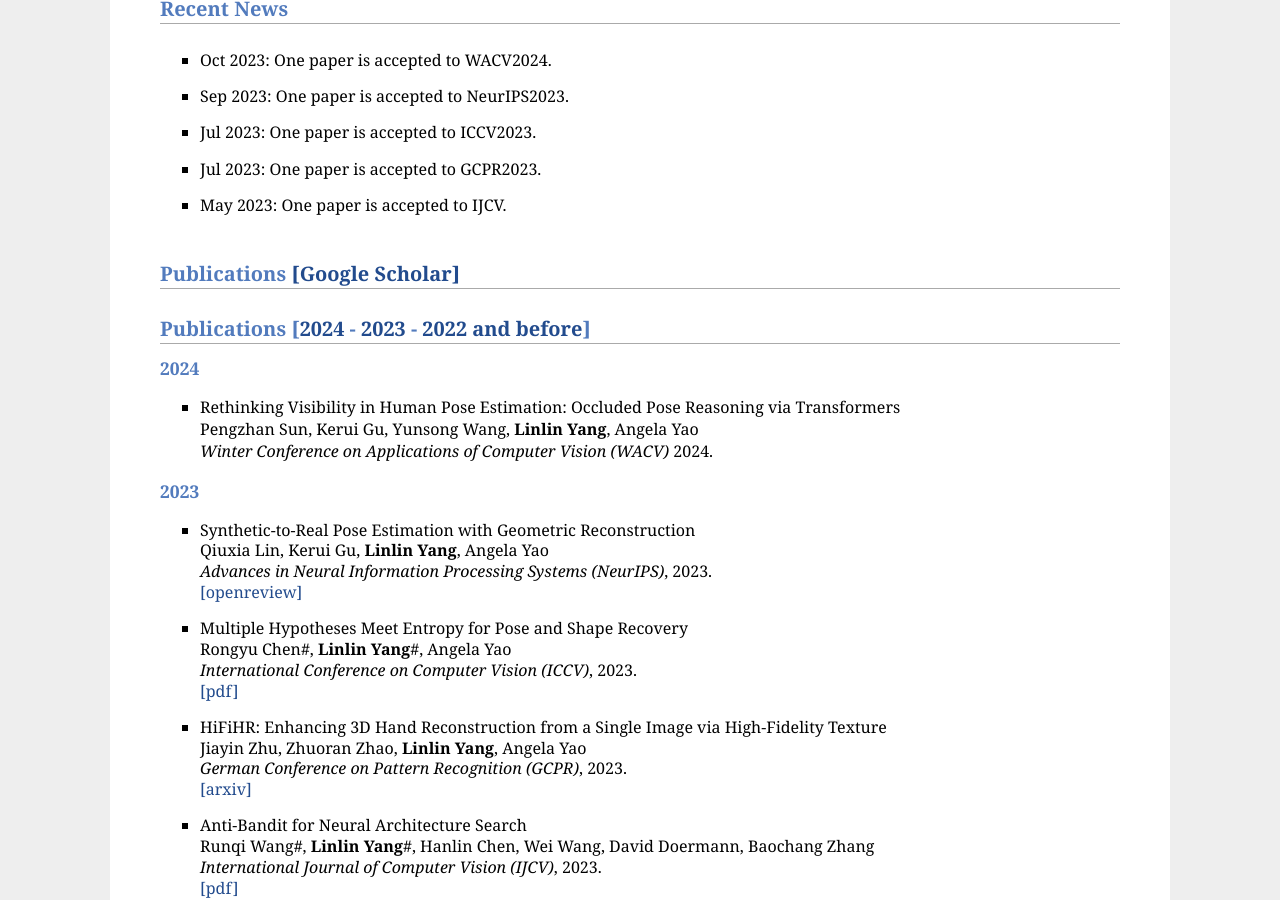
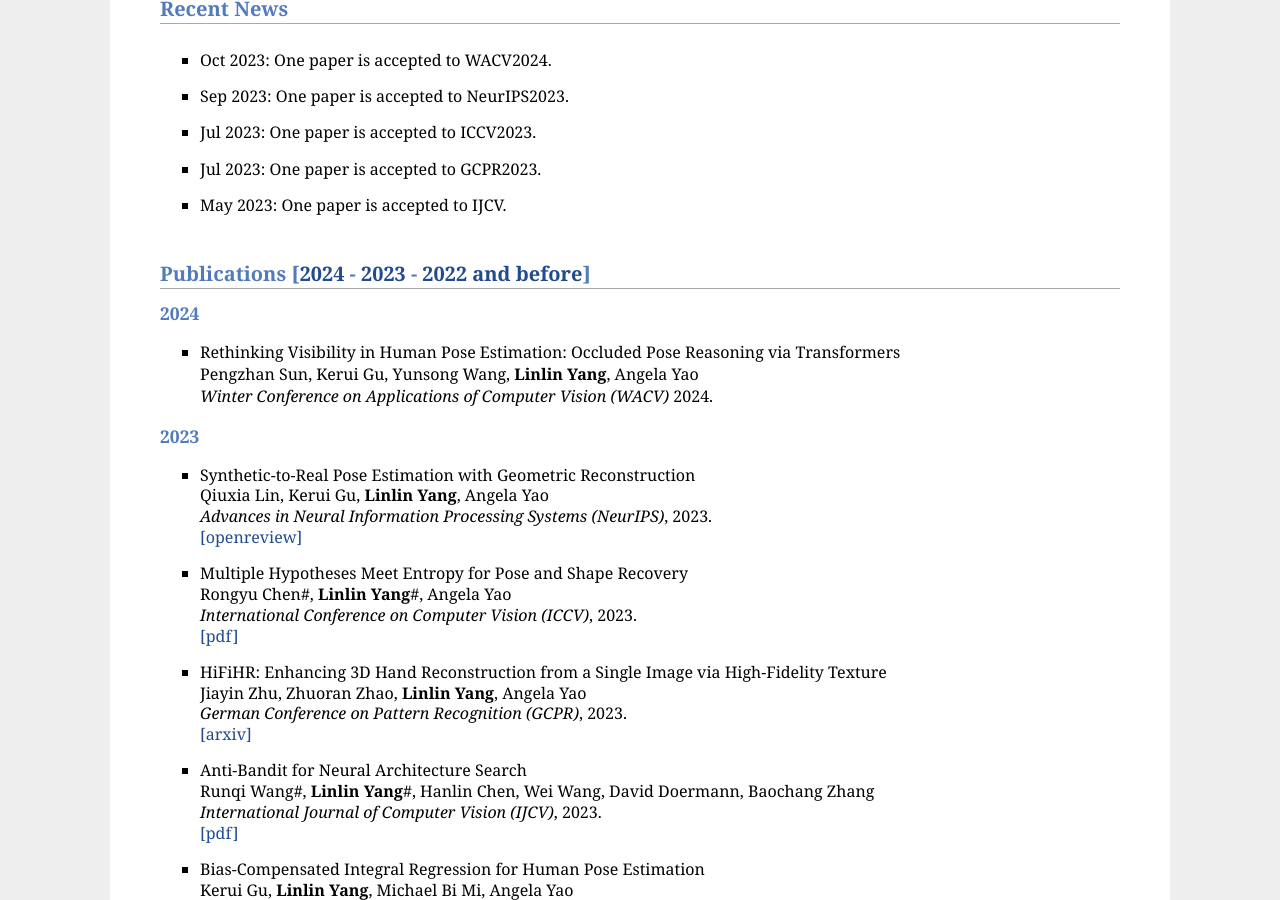
Before and after one commit to bestonebyone/mu4yang, a Jekyll site: the page built from index.md, in a window 1280 px wide and 900 px high, scrolled down 454 px. Built offline with Jekyll 4.4.1, drawn with Linux system fonts in a browser that asks for light colours; comment, search, counter and statistics services are not loaded.

Commit message:
Update index.md

```diff
--- a/index.md
+++ b/index.md
@@ -58,7 +58,6 @@ I am an organizer of [HANDS@ECCV22](https://sites.google.com/view/hands2022/home
 </div>
 
 <span id="pub"></span>
-## Publications [[Google Scholar]](https://scholar.google.com.hk/citations?user=gI55gF0AAAAJ&hl=en-US)
 ## Publications [[2024](#pub2024) - [2023](#pub2023) - [2022 and before](#pub2022)]
 
 <h3 id="pub2024">2024</h3>
```
